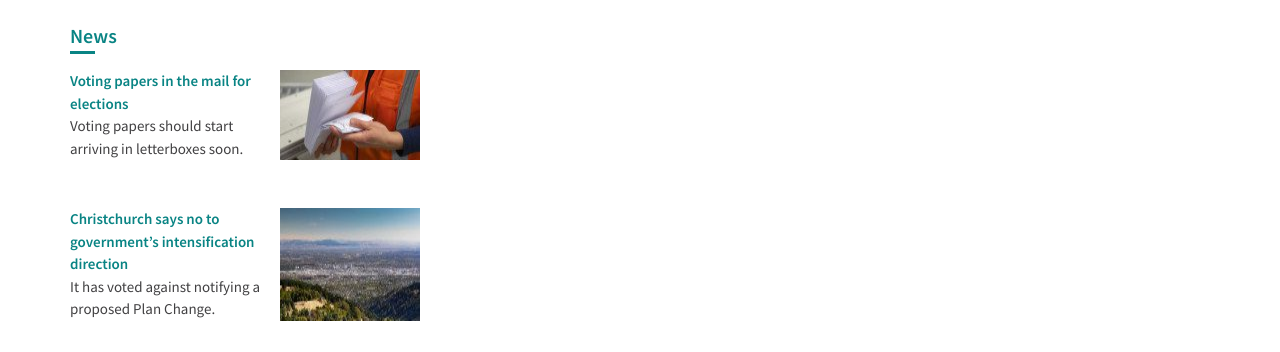
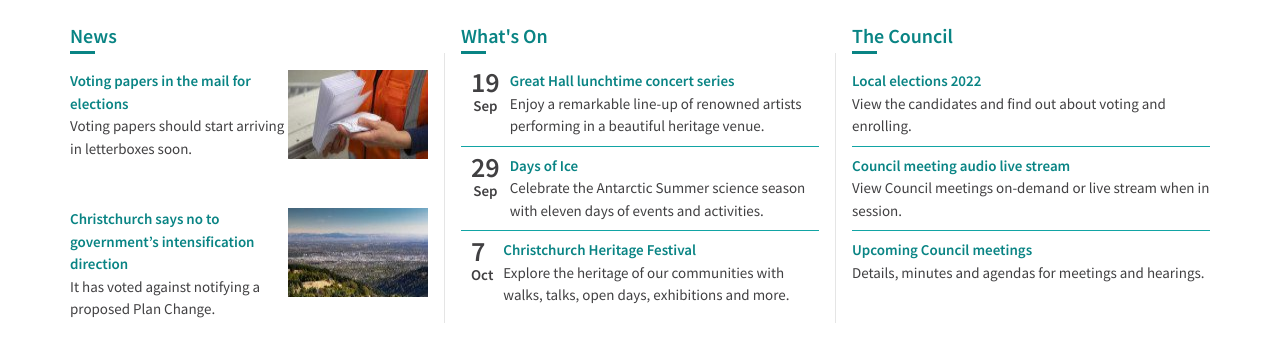
Before and after one commit to dottereldesign/chch_city_council, a website: page index.html in a window 1280 px wide. Shown: the part 403-755 px from the top of the page. Drawn offline with Linux system fonts and the light colour scheme.

Commit message:
Add seperators between columns in article. Fill content, add flex, margin, padding.

```diff
--- a/index.html
+++ b/index.html
@@ -119,41 +119,112 @@
                     <p>Voting papers should start arriving in letterboxes soon.
                     </p>
                 </a>
-                <img src="images/ccc_votingpapers.jpg" alt="">
+                <img src="images/ccc_votingpapers.jpg" alt="Man flicking through voting papers." width="140px"
+                    height="89px">
             </div>
 
             <div class="news__flex2">
                 <a href="#">
                     <h4>Christchurch says no to government’s intensification direction</h4>
                     <p>It has voted against notifying a proposed Plan Change.
-
                     </p>
                 </a>
-                <img src="images/ccc_intensification.jpg" alt="">
+                <img src="images/ccc_intensification.jpg" alt="Looking out onto Christchurch from the hills."
+                    width="140px" height="89px">
             </div>
         </div>
+        <div class="article__seperator"></div>
+        <div class="whatson">
+            <a href="#">
+                <h3>What's On</h3>
+            </a>
+            <div class="news__underline"></div>
+            <div class="whatson__flex">
+                <div class="whatson__date">
+                    <div class="whatson__date--day">
+                        <p>19</p>
+                    </div>
+                    <div class="whatson__date--month">
+                        <p>Sep</p>
+                    </div>
+                </div>
 
-        <!-- <div class="whatson">
-            <h3>What's On</h3>
-            <a href="#">
+                <a href="#">
+                    <h4>Great Hall lunchtime concert series</h4>
+                    <p>Enjoy a remarkable line-up of renowned artists performing in a beautiful heritage venue.
+                    </p>
+                </a>
+            </div>
+            <div class="article__line">
+            </div>
+            <div class="whatson__flex">
+                <div class="whatson__date">
+                    <div class="whatson__date--day">
+                        <p>29</p>
+                    </div>
+                    <div class="whatson__date--month">
+                        <p>Sep</p>
+                    </div>
+                </div>
 
-                <h4>Voting papers in the mail for elections</h4>
-                <p>Enjoy a remarkable line-up of renowned artists performing in a beautiful heritage venue.
-                </p>
-            </a>
+                <a href="#">
+                    <h4>Days of Ice</h4>
+                    <p>Celebrate the Antarctic Summer science season with eleven days of events and activities.
+                    </p>
+                </a>
+            </div>
+            <div class="article__line">
+            </div>
+            <div class="whatson__flex">
+                <div class="whatson__date">
+                    <div class="whatson__date--day">
+                        <p>7</p>
+                    </div>
+                    <div class="whatson__date--month">
+                        <p>Oct</p>
+                    </div>
+                </div>
+
+                <a href="#">
+                    <h4>Christchurch Heritage Festival</h4>
+                    <p>Explore the heritage of our communities with walks, talks, open days, exhibitions and more.
+                    </p>
+                </a>
+            </div>
         </div>
-
+        <div class="article__seperator"></div>
         <div class="thecouncil">
             <a href="#">
                 <h3>The Council</h3>
+            </a>
+            <div class="news__underline"></div>
+            <a href="#">
+                <h4>Local elections 2022</h4>
                 <p>View the candidates and find out about voting and enrolling.
                 </p>
             </a>
-        </div> -->
+            <div class="article__line">
+            </div>
+            <a href="#">
+                <h4>Council meeting audio live stream</h4>
+                <p>View Council meetings on-demand or live stream when in session.
+                </p>
+            </a>
+            <div class="article__line">
+            </div>
+            <a href="#">
+                <h4>Upcoming Council meetings</h4>
+                <p>Details, minutes and agendas for meetings and hearings.
+                </p>
+            </a>
+
+        </div>
     </article>
 
     <section>
-
+        <img src="images/ccc_vote.jpg" alt="">
+        <img src="images/ccc_wastewater.jpg" alt="">
+        <img src="images/ccc_halfbyzero.jpg" alt="">
     </section>
 
     <footer>
--- a/scss/pages/index.scss
+++ b/scss/pages/index.scss
@@ -137,30 +137,32 @@ main {
 // article
 article {
   display: flex;
+  margin-bottom: 2em;
 }
 
 .news,
 .whatson,
 .thecouncil {
   width: 365px;
-  padding-right: 15px;
 }
 
-.news {
+.news,
+.whatson,
+.thecouncil {
   display: flex;
   flex-direction: column;
-
-  .news__underline {
-    background: $water;
-    height: 3px;
-    width: 25px;
-    margin-bottom: 1em;
-  }
 
   p {
     color: $lightblack;
     font-size: 0.938rem;
   }
+}
+
+.news__underline {
+  background: $water;
+  height: 3px;
+  width: 25px;
+  margin-bottom: 1em;
 }
 
 .news__flex,
@@ -171,3 +173,48 @@ article {
 .news__flex {
   margin-bottom: 3em;
 }
+
+.whatson__flex {
+  display: flex;
+}
+
+.whatson__date {
+  padding: 0 10px 0 10px;
+  line-height: 1.5em;
+}
+
+.whatson__date--day p {
+  font-size: 1.75rem;
+  font-weight: 600;
+}
+
+.whatson__date--month p {
+  font-weight: 600;
+  text-align: center;
+}
+
+.article__line {
+  width: 100%;
+  background-color: $teal;
+  height: 1px;
+  margin: 0.5em 0 0.5em 0;
+}
+
+.article__seperator {
+  height: 270px;
+  width: 1px;
+  background-color: black;
+  margin: 2em 1em 0 1em;
+  opacity: 10%;
+}
+
+// section
+section {
+  display: flex;
+  gap: 1em;
+  margin-bottom: 4.5em;
+
+  img {
+    width: 368.59px;
+  }
+}
```
Also changed, not shown: css/style.css.
